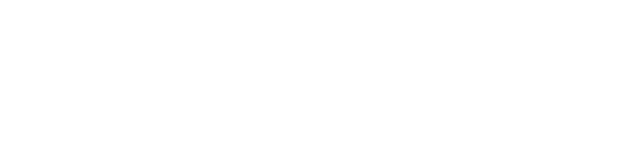
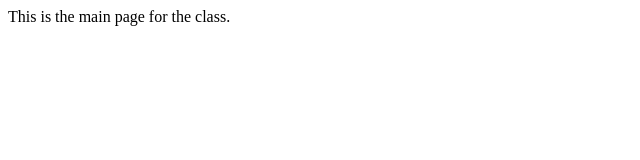
Before and after one commit to lhaynes92/ATWebsite, a plain HTML site: page index.html in a window 1280 px wide. Shown: the whole page, without its empty margins (0-640 px from the left). Drawn offline with Linux system fonts and the light colour scheme.

Commit message:
added header

```diff
--- a/index.html
+++ b/index.html
@@ -1,7 +1,9 @@
 <html>
 <title>
 </title>
-
+<head>
+	This is the main page for the class.
+</head>
 <body>
 
 </body>
```
